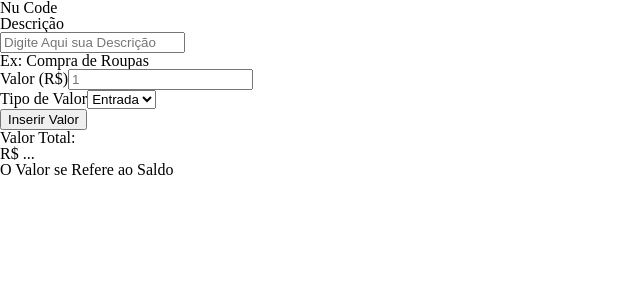
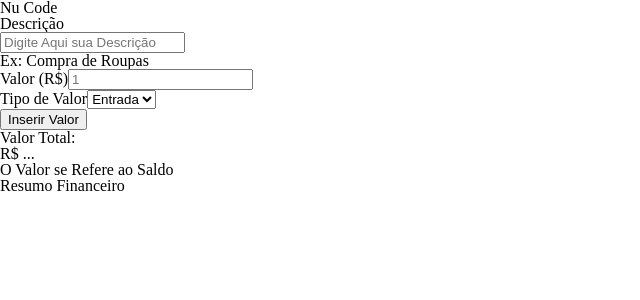
Before and after one commit to mauibuarque/NuCode, a React (Vite) app in the folder nu-code/: page / in a window 1280 px wide. Shown: the top 300 px of the page, without its empty margins (0-640 px from the left). Built offline with nearby package versions, Linux system fonts and the light colour scheme.

Commit message:
feat: FinanceList

```diff
--- a/nu-code/src/App.jsx
+++ b/nu-code/src/App.jsx
@@ -2,6 +2,7 @@ import "./styles/index.css";
 import Header from "./components/Header";
 import FinanceForm from "./components/FinanceForm";
 import Total from "./components/Total";
+import FinanceList from "./components/FinanceList";
 
 const App = () => {
   return (
@@ -13,6 +14,8 @@ const App = () => {
           <FinanceForm />
           <Total />
         </section>
+
+        <FinanceList />
       </main>
     </>
   );
--- a/nu-code/src/components/FinanceList/index.jsx
+++ b/nu-code/src/components/FinanceList/index.jsx
@@ -0,0 +1,17 @@
+const FinanceList = () => {
+  const list = [];
+
+  return (
+    <>
+      <h2>Resumo Financeiro</h2>
+
+      {list.length > 0 ? (
+        <p>Você Ainda Não Possui Nenhum Lançamento</p>
+      ) : (
+        <ul></ul>
+      )}
+    </>
+  );
+};
+
+export default FinanceList;
```
